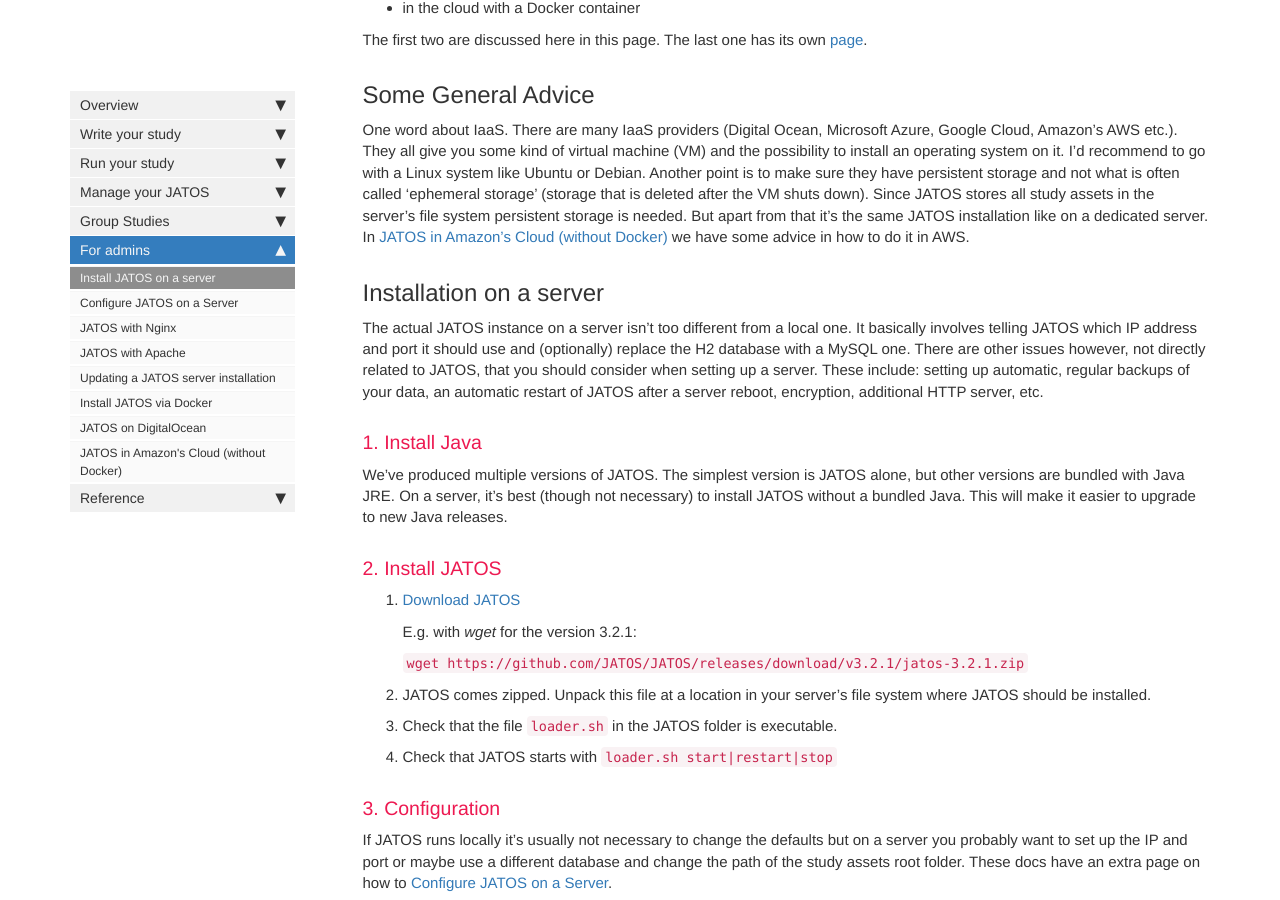
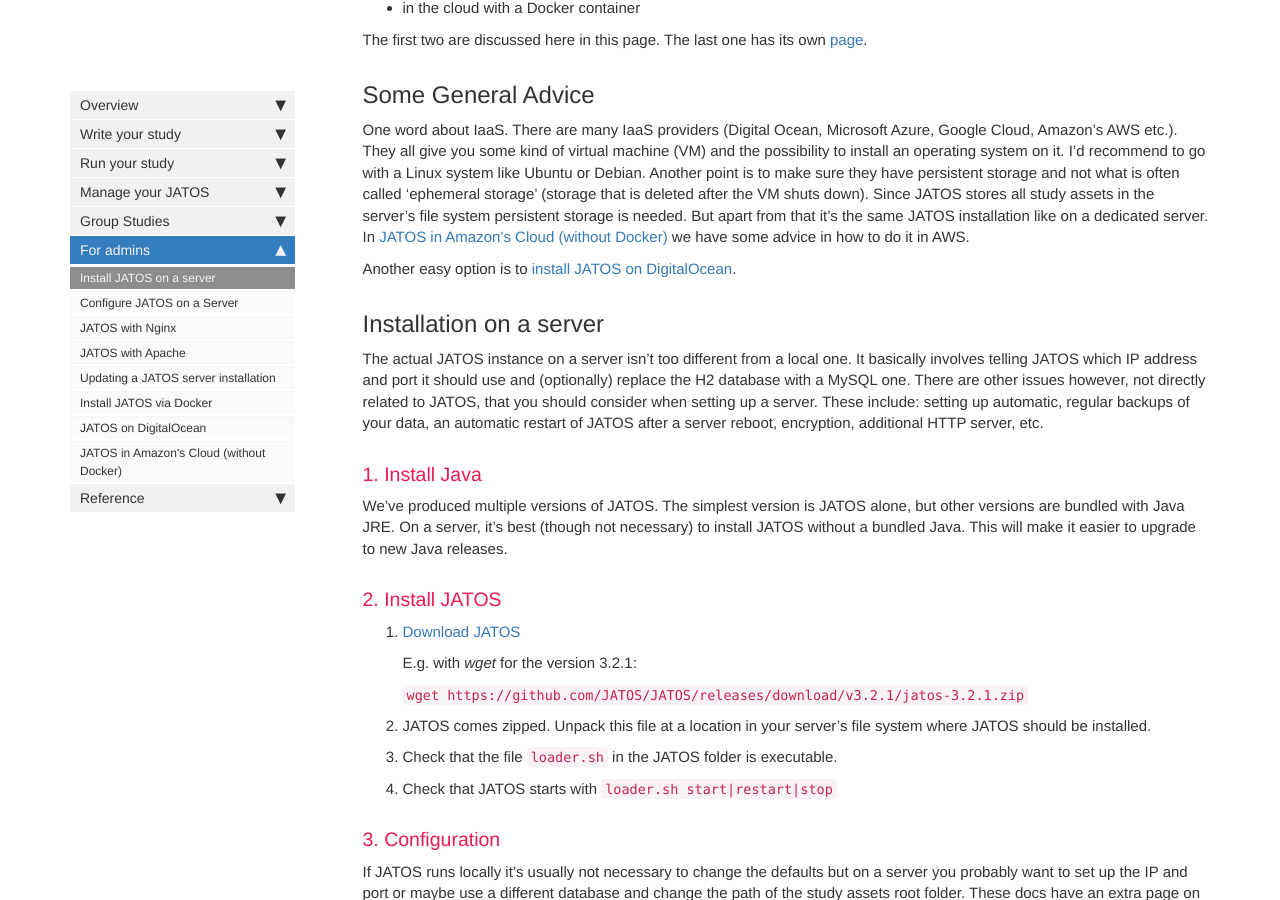
Before and after one commit to kristian-lange-tw/JATOS_docs_v3, a Jekyll site: the page built from pages/JATOS-on-a-server.md, in a window 1280 px wide and 900 px high, scrolled down 740 px. Built offline with Jekyll 4.4.1, drawn with Linux system fonts in a browser that asks for light colours; nearby versions of some CDN libraries; comment, search, counter and statistics services are not loaded; some of the changed lines change nothing that is shown; some of the changed text lies outside the part shown.

Commit message:
Update JATOS-on-a-server.md

```diff
--- a/pages/JATOS-on-a-server.md
+++ b/pages/JATOS-on-a-server.md
@@ -7,7 +7,7 @@
 permalink: JATOS-on-a-server.html
 folder:
 toc: true
-last_updated: 11 Dec 2017
+last_updated: 22 Dec 2018
 ---
 
 There are several ways to bring JATOS to the internet. You can install it
@@ -22,6 +22,8 @@
 ## Some General Advice
 
 One word about IaaS. There are many IaaS providers (Digital Ocean, Microsoft Azure, Google Cloud, Amazon's AWS etc.). They all give you some kind of virtual machine (VM) and the possibility to install an operating system on it. I'd recommend to go with a Linux system like Ubuntu or Debian. Another point is to make sure they have persistent storage and not what is often called 'ephemeral storage' (storage that is deleted after the VM shuts down). Since JATOS stores all study assets in the server's file system persistent storage is needed. But apart from that it's the same JATOS installation like on a dedicated server. In [JATOS in Amazon's Cloud (without Docker)](JATOS-in-Amazons-Cloud-without-Docker.html) we have some advice in how to do it in AWS.
+
+Another easy option is to [install JATOS on DigitalOcean](JATOS-on-DigitalOcean.html).
 
 
 ## Installation on a server
```
